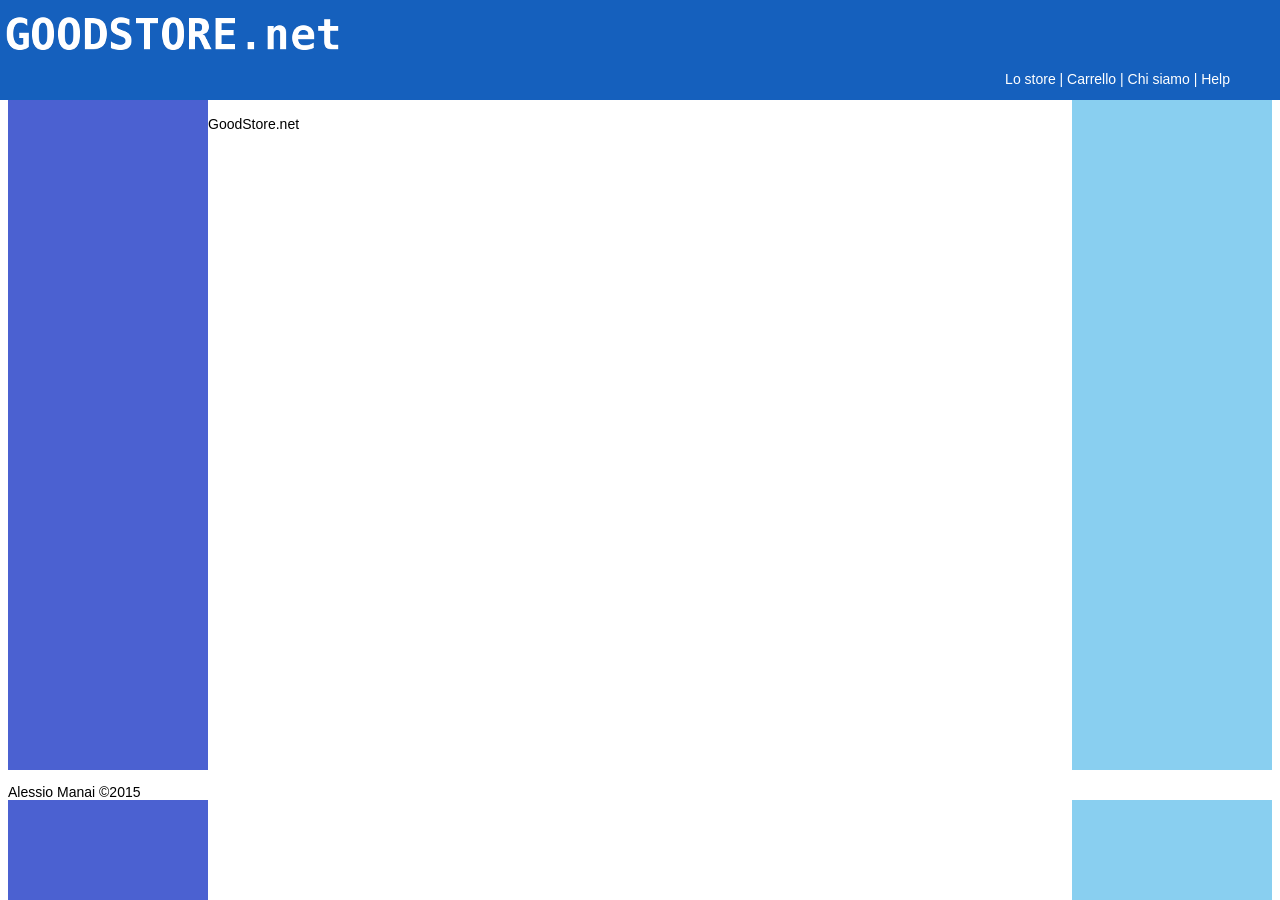
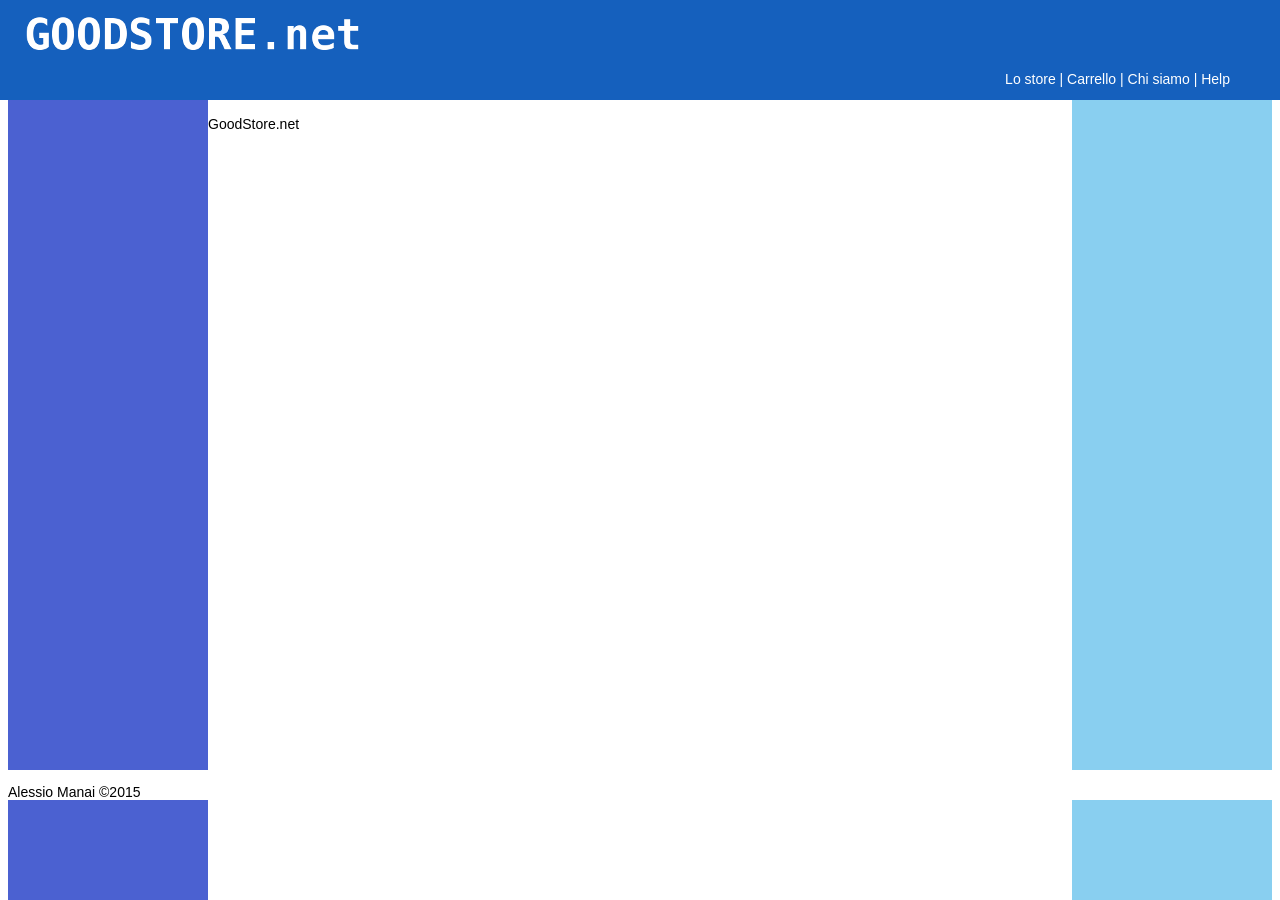
Before and after one commit to bmteclabscom/Amm2015, a PHP site: page / in a window 1280 px wide. Run offline with PHP 8.4, Linux system fonts and the light colour scheme.

Commit message:
modified:   view/css/style.css 	modified:   view/css/testo.css 	modified:   view/testata.php

```diff
--- a/view/css/style.css
+++ b/view/css/style.css
@@ -50,3 +50,9 @@ footer {
 	height: 30px;
 	position: fixed;
 }
+
+/**impostazioni banner del sito */
+img#bannerSito {
+	margin-left: 20px;
+
+}
--- a/view/testata.php
+++ b/view/testata.php
@@ -1,7 +1,7 @@
 <div class='testata'>
 
 	<p>
-		<img title="bannerSito" alt="Banner GoodStore.net" src="view/immagini/banner.png" >
+		<img id="bannerSito" title="bannerSito" alt="Banner GoodStore.net" src="view/immagini/banner.png" >
 	</p>
 
 	<div class='barraMenu'>
```
Also changed, not shown: view/css/testo.css (line endings or trailing spaces).
